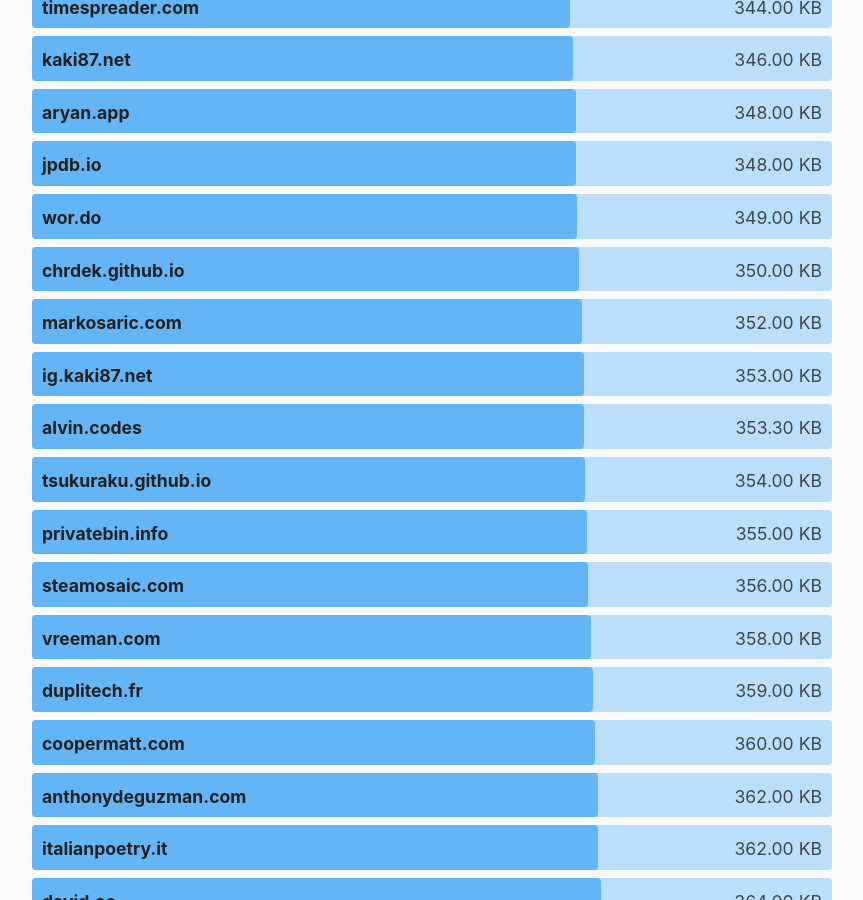
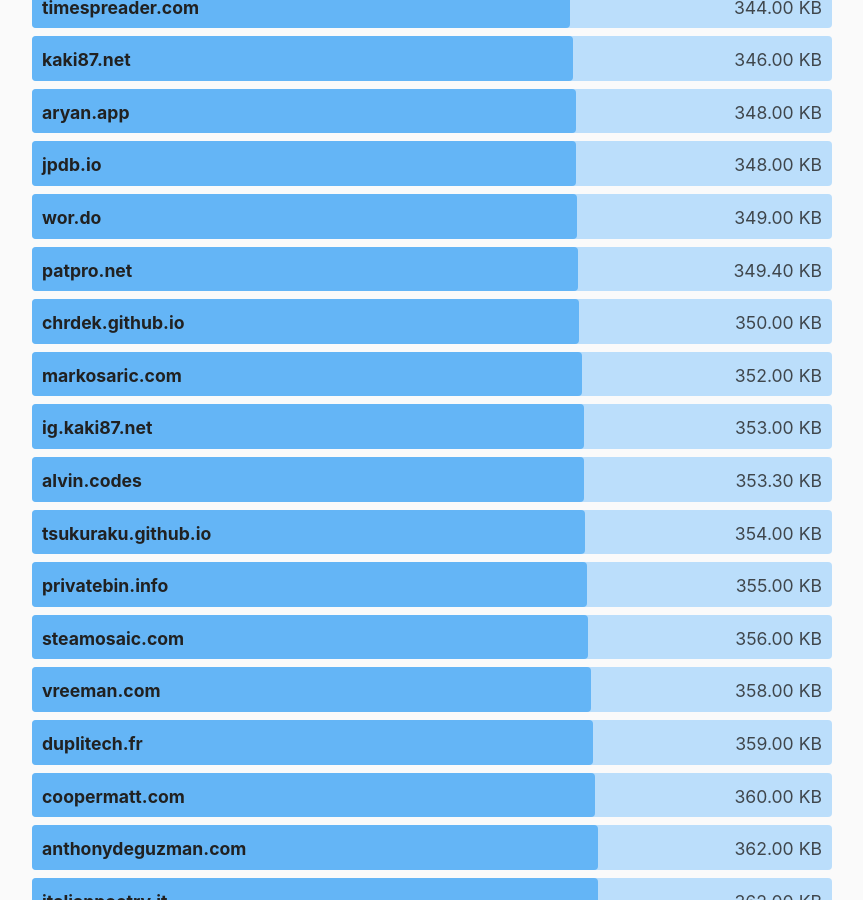
Before and after one commit to kevquirk/512kb.club, a Jekyll site: the page built from index.md, in a window 1280 px wide and 900 px high, scrolled down 38310 px. Shown: the whole window, without its empty margins (208-1071 px from the left). Built offline with Jekyll 4.4.1, drawn with Linux system fonts in a browser that asks for light colours.

Commit message:
Update sites.yml
Link to the scan result: https://radar.cloudflare.com/scan/4e03fc68-389e-4f2f-a585-4fb43627be36/summary

```diff
--- a/_data/sites.yml
+++ b/_data/sites.yml
@@ -3922,3 +3922,8 @@
   url: https://zwieratko.sk/
   size: 28.07
   last_checked: 2024-02-11
+
+- domain: patpro.net
+  url: https://www.patpro.net/blog/
+  size: 349.4
+  last_checked: 2024-05-24
```
